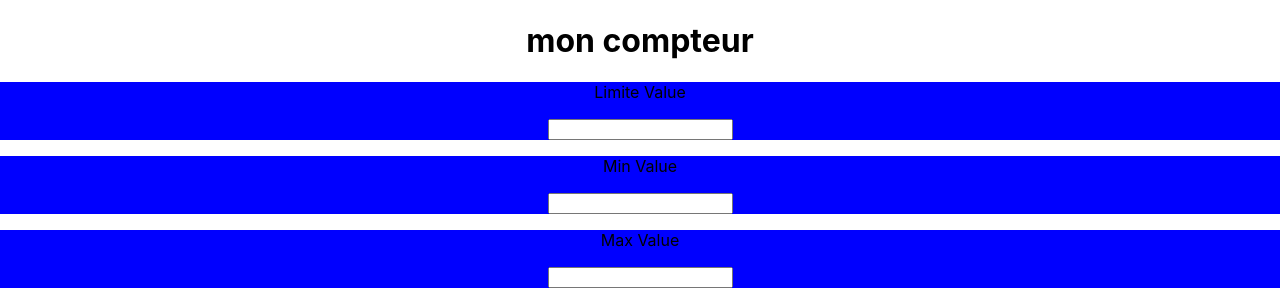
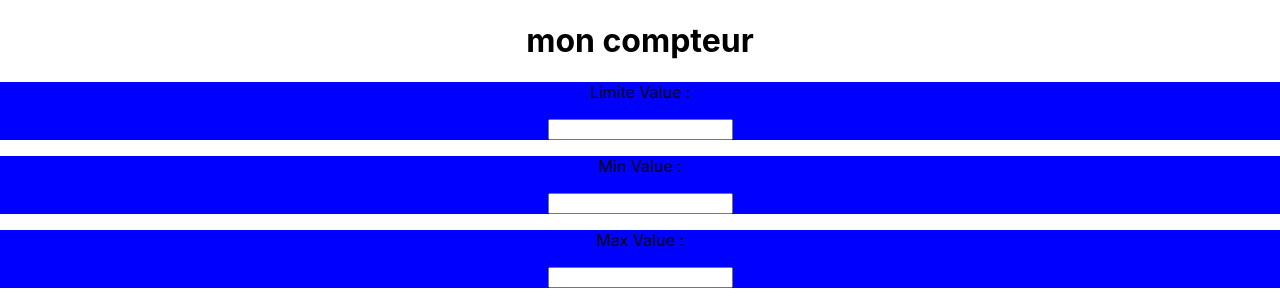
Before and after one commit to nattther/React-App, a React (Create React App) app: page / in a window 1280 px wide. Shown: the top 300 px of the page. Built offline with nearby package versions, Linux system fonts and the light colour scheme.

Commit message:
💄 Style the front.

```diff
--- a/src/InputComponent.js
+++ b/src/InputComponent.js
@@ -4,10 +4,10 @@ function InputComponent({title ,onChangeHandler}){
 
     return(<>
     <div  className={styles.inputContainer}>
-          <p>{title}</p>
+          <p>{title} : </p>
           <input type="number" onChange={(e) => onChangeHandler(e.target.value)}></input>
           </div>
     </>)
 }
 
-export default InputComponent
+export default InputComponent;
```
